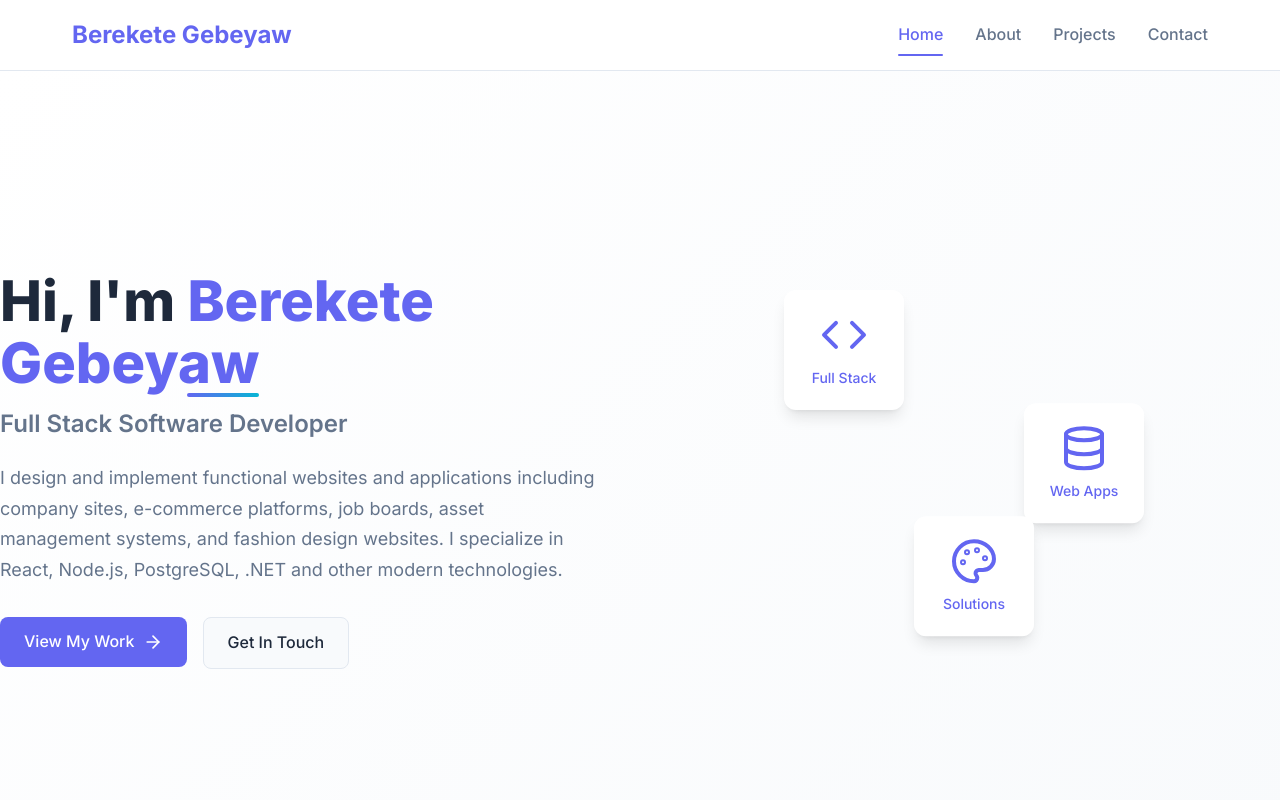
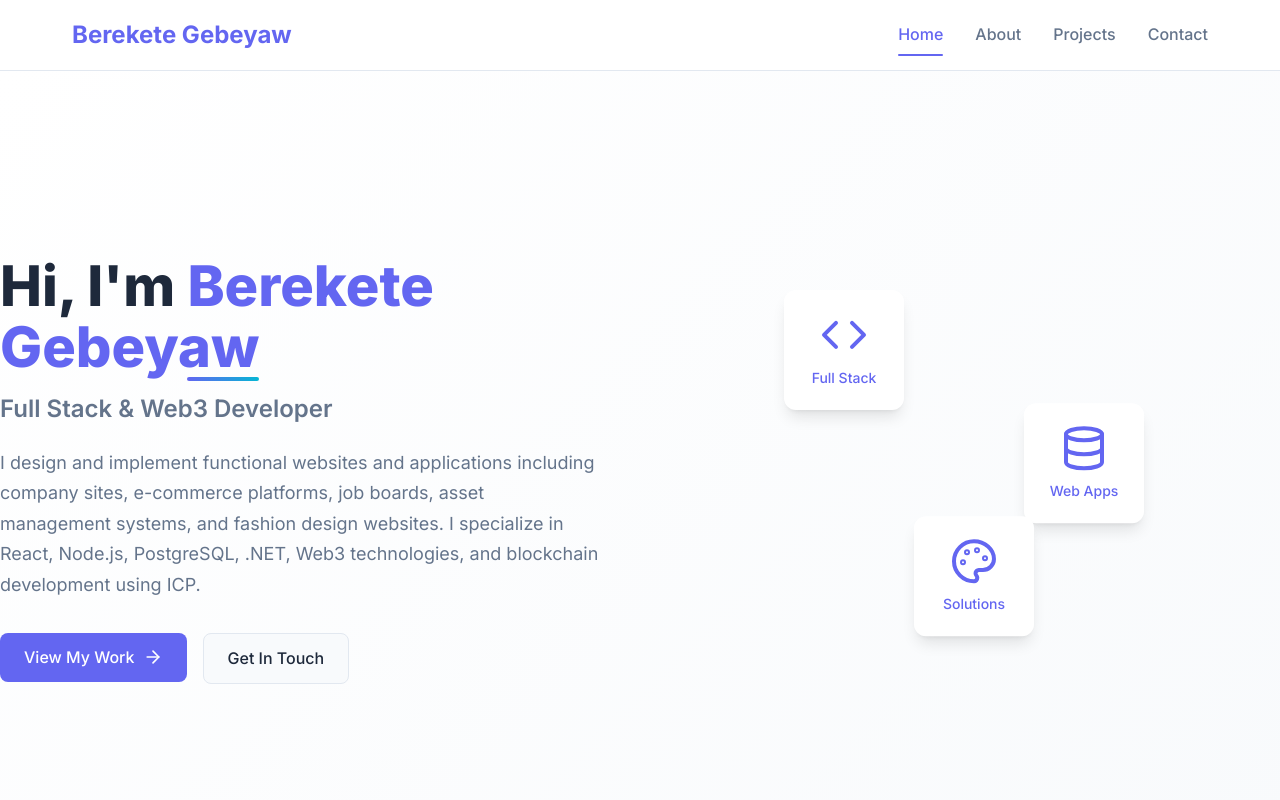
Before and after one commit to Bereketgebeyaw/Bereket-Portfolio-, a React (Create React App) app in the folder portfolio-frontend/: page / in a window 1280 px wide. Shown: the top 800 px of the page. Built offline with nearby package versions, Linux system fonts and the light colour scheme; the HTML template or start-up script is replaced by a standard one.

Commit message:
adding my web3 development skill:

```diff
--- a/portfolio-frontend/src/pages/Home.jsx
+++ b/portfolio-frontend/src/pages/Home.jsx
@@ -27,11 +27,11 @@ const Home = () => {
             <h1 className="hero-title">
               Hi, I'm <span className="highlight">Berekete Gebeyaw</span>
             </h1>
-            <h2 className="hero-subtitle">Full Stack Software Developer</h2>
+            <h2 className="hero-subtitle">Full Stack & Web3 Developer</h2>
             <p className="hero-description">
               I design and implement functional websites and applications including company sites,
               e-commerce platforms, job boards, asset management systems, and fashion design websites.
-              I specialize in React, Node.js, PostgreSQL, .NET and other modern technologies.
+              I specialize in React, Node.js, PostgreSQL, .NET, Web3 technologies, and blockchain development using ICP.
             </p>
             <div className="hero-buttons">
               <Link to="/projects">
```
